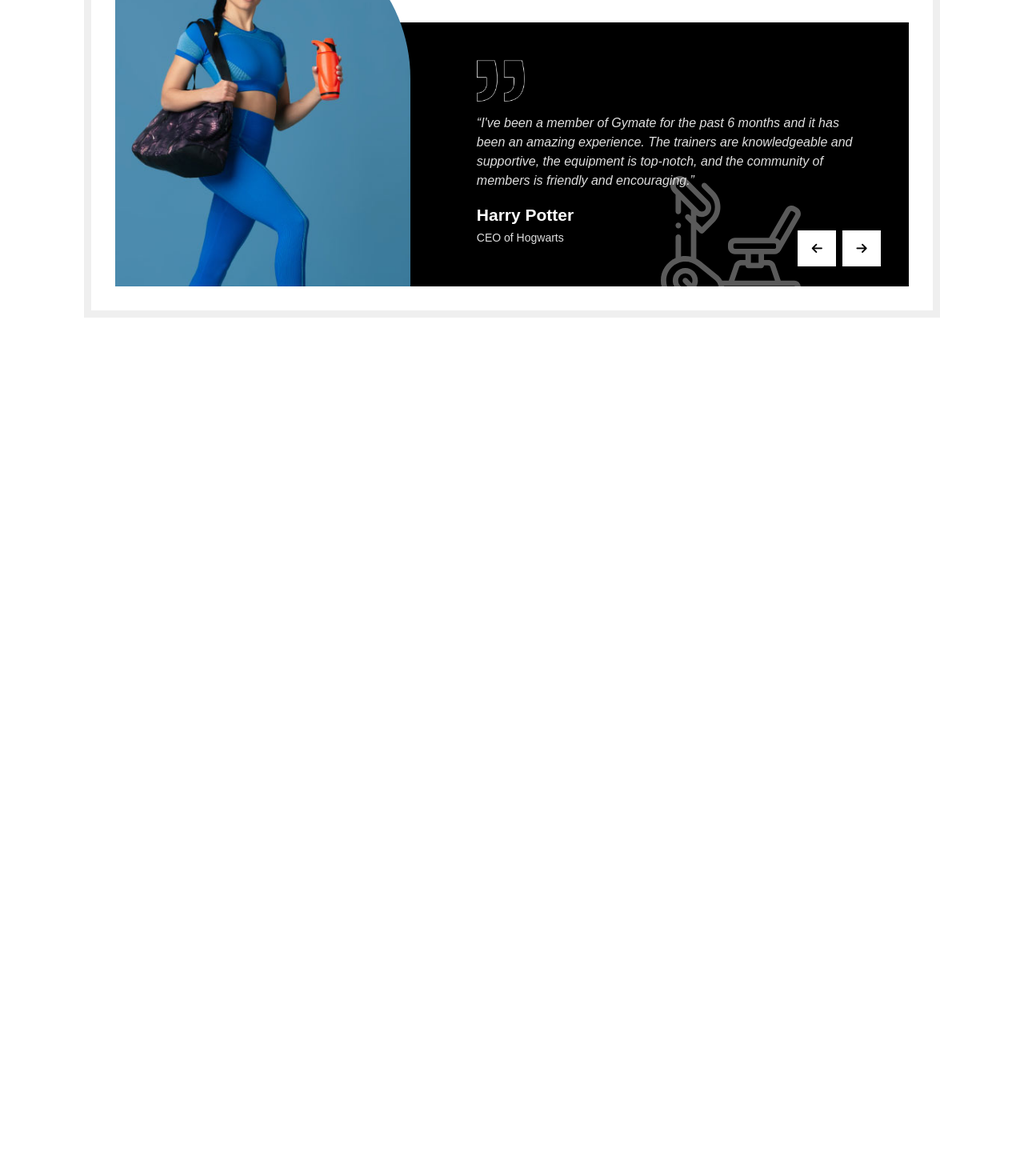
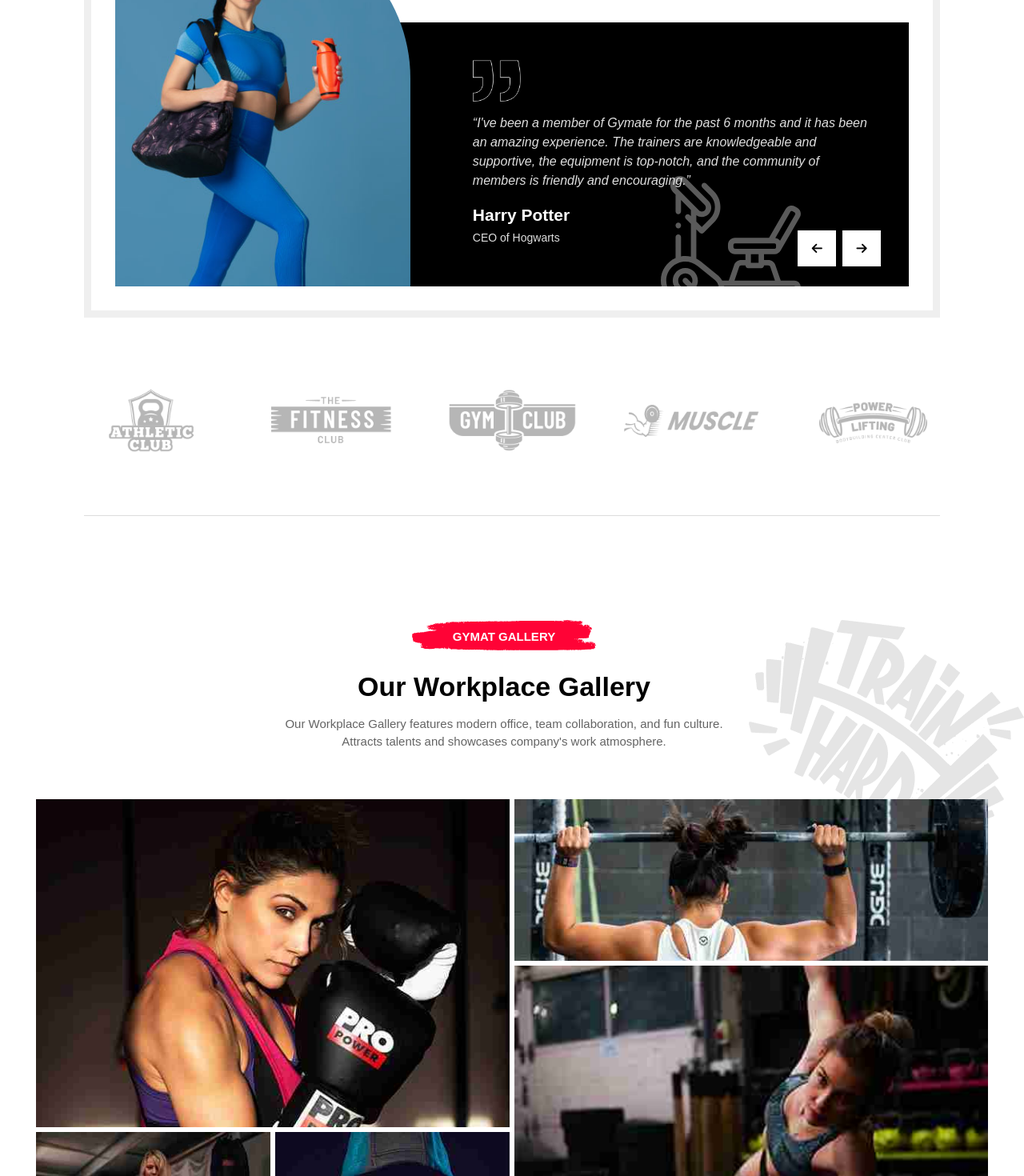
Before and after one commit to MazenMili/gym-website, a React (Create React App) app: page / in a window 1280 px wide. Shown: the part 5133-6603 px from the top of the page at 80% size. Before the commit the page ends 5630 px from the top, so only its background shows below. Built offline with nearby package versions, Linux system fonts and the light colour scheme.

Commit message:
created gallery and bmi section sections

```diff
--- a/package.json
+++ b/package.json
@@ -8,8 +8,11 @@
     "@testing-library/user-event": "^13.5.0",
     "react": "^18.2.0",
     "react-dom": "^18.2.0",
+    "react-responsive-carousel": "^3.2.23",
     "react-router-dom": "^6.6.1",
     "react-scripts": "5.0.1",
+    "react-slick": "^0.29.0",
+    "slick-carousel": "^1.8.1",
     "web-vitals": "^2.1.4"
   },
   "scripts": {
--- a/public/index.html
+++ b/public/index.html
@@ -9,6 +9,7 @@
       name="description"
       content="Web site created using create-react-app"
     />
+
     <link rel="apple-touch-icon" href="%PUBLIC_URL%/logo192.png" />
     <script src="https://kit.fontawesome.com/a388be2306.js" crossorigin="anonymous"></script>
 
--- a/src/App.js
+++ b/src/App.js
@@ -1,6 +1,8 @@
 import About from "./components/About/About";
+import BmiCalc from "./components/BMI/BmiCalc";
 import ChooseUs from "./components/ChooseUs/ChooseUs";
 import Featured from "./components/Featured/Featured";
+import Gallery from "./components/Gallery/Gallery";
 import Hero from "./components/Hero/Hero";
 import Navbar from "./components/Nav/Navbar";
 import Testimonials from "./components/Testimonials/Testimonials";
@@ -16,6 +18,8 @@ function App() {
       <ChooseUs />
       <Trainers />
       <Testimonials />
+      <Gallery />
+      <BmiCalc />
     </>
   );
 }
--- /dev/null
+++ b/src/components/BMI/BmiCalc.jsx
@@ -0,0 +1,84 @@
+import { useState } from "react";
+
+function BmiCalc() {
+  const [weight, setWeight] = useState(0);
+  const [height, setHeight] = useState(0);
+  const [bmi, setBmi] = useState("");
+  const [message, setMessage] = useState("");
+
+  let calcBmi = (e) => {
+    e.preventDefault();
+    if (weight === 0 || height === 0) {
+      alert("Please enter a valid weight and height");
+    } else {
+      let bmi = weight / ((height * height) / 10000);
+      setBmi(bmi.toFixed(1));
+
+      // logic for message
+      if (bmi < 20) {
+        setMessage("Underweight");
+      } else if (bmi >= 20 && bmi < 27) {
+        setMessage("Normal");
+      } else {
+        setMessage("Overweight");
+      }
+    }
+  };
+
+  return (
+    <>
+      <section className="bmi-section py-[6rem]">
+        <div className="container page-padding">
+          <div className="text-white w-[52rem]">
+            <h2 className="text-[4rem] font-bold leading-[1.1] mb-8">
+              Let's Calculate Your <span className="text-[#FF0336]">BMI</span>
+            </h2>
+            <p className="text-[16px] text-[#a1a1a1]">
+              Easily determine your body mass index with our accurate
+              calculation tool.
+            </p>
+            <div className="flex flex-col">
+              <form className="flex w-full gap-6 h-[50px] mt-10 ">
+                <input
+                  onChange={(e) => setWeight(e.target.value)}
+                  value={weight}
+                  className="w-[50%] bg-transparent text-[14px] border-2 border-[#ffffff7d] pl-6"
+                  type="text"
+                  placeholder="Weight / kg"
+                ></input>
+                <input
+                  onChange={(e) => setHeight(e.target.value)}
+                  value={height}
+                  className="w-[50%] bg-transparent text-[14px] border-2 border-[#ffffff7d] pl-6"
+                  type="text"
+                  placeholder="Height / cm"
+                ></input>
+              </form>
+              {/* output */}
+              <p className="mt-10 gap-3 text-[16px] font-medium flex items-center w-full ">
+                <span className="w-1/2">
+                  Your BMI is: &nbsp;
+                  <span className="text-[#ff0336]">{bmi}</span>
+                </span>
+                <span className="w-1/2">
+                  Your weight is: &nbsp;
+                  <span className="text-[#ff0336]">{message}</span>
+                </span>
+              </p>
+              <button
+                onClick={calcBmi}
+                style={{ transition: "all 0.3s" }}
+                type="submit"
+                className="text-[15px] uppercase font-bold mt-10 bg-[#323232] w-[15rem] h-[5rem] hover:bg-[#FF0336]"
+              >
+                Calculate
+              </button>
+            </div>
+          </div>
+        </div>
+      </section>
+    </>
+  );
+}
+
+export default BmiCalc;
--- /dev/null
+++ b/src/components/Gallery/Gallery.jsx
@@ -0,0 +1,50 @@
+import TitleRed from "../../images/who-we-are/title-bg.svg";
+import BgIcon from "../../images/gallery/bg-icon.png";
+
+function Gallery() {
+  return (
+    <>
+      <section className="relative">
+        <img
+          src={BgIcon}
+          alt="bg_img"
+          className="absolute top-[30px] right-0"
+        />
+
+        <div className="container page-padding py-[4rem]">
+          {/* title div -- */}
+          <div className="flex flex-col text-center relative w-[117rem]">
+            <p className="text-white relative z-10 text-[15px] uppercase font-bold mb-10">
+              GYMAT GALLERY
+            </p>
+            <img
+              src={TitleRed}
+              alt="text_bg"
+              className="w-[23rem] absolute -top-[10px] left-[47rem] "
+            />
+
+            <h2 className="text-[3.4rem] font-bold mb-4">
+              Our Workplace Gallery
+            </h2>
+            <p className="text-[#646464] font-medium text-[15px] ">
+              Our Workplace Gallery features modern office, team collaboration,
+              and fun culture.
+              <br /> Attracts talents and showcases company's work atmosphere.
+            </p>
+          </div>
+
+          {/* gallery */}
+          <div className="gallery-grid py-24 w-full h-auto relative">
+            <div id="item-0"></div>
+            <div id="item-1"></div>
+            <div id="item-2"></div>
+            <div id="item-3"></div>
+            <div id="item-4"></div>
+          </div>
+        </div>
+      </section>
+    </>
+  );
+}
+
+export default Gallery;
--- /dev/null
+++ b/src/components/Testimonials/TestimonialBox.jsx
@@ -0,0 +1,20 @@
+import Quotes from "../../images/testimonials/quotes.png";
+import BoxShape from "../../images/testimonials/testimonial-shape.svg";
+
+function TestimonialBox({ text, name, job }) {
+  return (
+    <div className="absolute flex flex-col bg-black  top-0 right-0 w-[60%] h-full py-[47px] px-[50px]">
+      <img alt="quote_img" src={Quotes} className="w-[6rem]" />
+      <p className=" text-[16px] italic text-[#dedede] my-6 z-10">{text}</p>
+      <h3 className="text-white text-[21px] mb-1 font-bold">{name}</h3>
+      <p className="text-[14px] font-medium text-[#dedede]">{job}</p>
+      <img
+        alt="box_img"
+        src={BoxShape}
+        className="w-[17.5rem] absolute bottom-0 right-[13.5rem] invert opacity-40"
+      />
+    </div>
+  );
+}
+
+export default TestimonialBox;
--- /dev/null
+++ b/src/components/Testimonials/TestimonialBoxes.jsx
@@ -0,0 +1,32 @@
+import React from "react";
+import TestimonialBox from "./TestimonialBox";
+
+function TestimonialBoxes() {
+  return (
+    <>
+      {/* <TestimonialBox
+        text=" “I've been a member of Gymate for the past 6 months and it has been an amazing experience. The trainers are knowledgeable and supportive, the
+                  equipment is top-notch, and the community of members is friendly and
+                  encouraging.”"
+        name="John Wick"
+        job="Starbucks Employee"
+      /> */}
+      <TestimonialBox
+        text=" “I've been a member of Gymate for the past 6 months and it has been an amazing experience. The trainers are knowledgeable and supportive, the
+                  equipment is top-notch, and the community of members is friendly and
+                  encouraging.”"
+        name="Harry Potter"
+        job="CEO of Hogwarts"
+      />
+      {/* <TestimonialBox
+        text=" “I've been a member of Gymate for the past 6 months and it has been an amazing experience. The trainers are knowledgeable and supportive, the
+                  equipment is top-notch, and the community of members is friendly and
+                  encouraging.”"
+        name="Bill Gates"
+        job="Founder of Microsoft"
+      /> */}
+    </>
+  );
+}
+
+export default TestimonialBoxes;
--- a/src/components/Testimonials/Testimonials.jsx
+++ b/src/components/Testimonials/Testimonials.jsx
@@ -1,7 +1,11 @@
 import TestimonialImg from "../../images/testimonials/testimonial-new.jpg";
-import Quotes from "../../images/testimonials/quotes.png";
-import BoxShape from "../../images/testimonials/testimonial-shape.svg";
 import TitleBg from "../../images/pricing/titlebg.svg";
+import TestimonialBoxes from "./TestimonialBoxes";
+import Logo1 from "../../images/testimonials/logo1.png";
+import Logo2 from "../../images/testimonials/logo2.png";
+import Logo3 from "../../images/testimonials/logo3.png";
+import Logo4 from "../../images/testimonials/logo4.png";
+import Logo5 from "../../images/testimonials/logo5.png";
 
 function Testimonials() {
   return (
@@ -34,45 +38,60 @@ function Testimonials() {
               {/* all text-boxes */}
               <div className="flex">
                 {/* text box */}
-                <div className="absolute flex flex-col bg-black  top-0 right-0 w-[60%] h-full py-[47px] px-[55px]">
-                  <img alt="quote_img" src={Quotes} className="w-[6rem]" />
-                  <p className=" text-[16px] italic text-[#dedede] my-6 z-10">
-                    “I've been a member of Gymate for the past 6 months and it
-                    has been an amazing experience. The trainers are
-                    knowledgeable and supportive, the equipment is top-notch,
-                    and the community of members is friendly and encouraging.”
-                  </p>
-                  <h3 className="text-white text-[21px] mb-1 font-bold">
-                    Harry Potter
-                  </h3>
-                  <p className="text-[14px] font-medium text-[#dedede]">
-                    CEO of Hogwarts
-                  </p>
-                  <img
-                    alt="box_img"
-                    src={BoxShape}
-                    className="w-[17.5rem] absolute bottom-0 right-[13.5rem] invert opacity-40"
-                  />
-                </div>
+                <TestimonialBoxes />
               </div>
 
               {/* buttons */}
-              <div className="flex gap-3 absolute bottom-[25px] right-[35px]">
+              <div className="flex gap-3 absolute bottom-[25px] right-[35px] z-20">
                 <button
                   style={{ transition: "all 0.2s" }}
                   className="py-5 px-7 bg-white text-black text-2xl hover:bg-[#FF0336] hover:text-white"
                 >
-                  <i class="fa-solid fa-arrow-left"></i>
+                  <i className="fa-solid fa-arrow-left"></i>
                 </button>
                 <button
                   style={{ transition: "all 0.2s" }}
                   className="py-5 px-7 bg-white text-black text-2xl hover:bg-[#FF0336] hover:text-white"
                 >
-                  <i class="fa-solid fa-arrow-right"></i>
+                  <i className="fa-solid fa-arrow-right"></i>
                 </button>
               </div>
             </div>
           </div>
+        </div>
+
+        {/* brand logos */}
+        <div className="flex gap-5 justify-center mt-32 border-b border-solid border-[#64646438] pb-28">
+          <img
+            src={Logo1}
+            alt="logo"
+            className="scale-[.8] hover:invert"
+            style={{ transition: "all 0.3s" }}
+          />
+          <img
+            src={Logo2}
+            alt="logo"
+            className=" scale-[.8] hover:invert"
+            style={{ transition: "all 0.3s" }}
+          />
+          <img
+            src={Logo3}
+            alt="logo"
+            className=" scale-[.8] hover:invert"
+            style={{ transition: "all 0.3s" }}
+          />
+          <img
+            src={Logo4}
+            alt="logo"
+            className=" scale-[.8] hover:invert"
+            style={{ transition: "all 0.3s" }}
+          />
+          <img
+            src={Logo5}
+            alt="logo"
+            className=" scale-[.8] hover:invert"
+            style={{ transition: "all 0.3s" }}
+          />
         </div>
       </section>
     </>
--- a/src/index.css
+++ b/src/index.css
@@ -505,6 +505,113 @@ body {
   height: 4px;
 }
 
+/* gallery grid */
+
+.gallery-grid {
+  display: grid;
+
+  grid-template-rows: 1fr 1fr 1fr;
+  grid-template-columns: 1fr 1fr 1fr 1fr;
+
+  gap: 6px;
+  height: 100%;
+
+}
+
+#item-0 {
+  height: 41rem;
+  width: 100%;
+  background-color: #DE89DD;
+  grid-row-start: 1;
+  grid-column-start: 1;
+
+  grid-row-end: 3;
+  grid-column-end: 3;
+
+  background-image: url('../src/images/gallery/img1.jpg');
+  object-fit: cover;
+  background-size: cover;
+  /* background-position: 0 510px; */
+  background-repeat: no-repeat;
+}
+
+#item-1 {
+
+  background-color: #F7D9AB;
+  grid-row-start: 1;
+  grid-column-start: 3;
+
+  grid-row-end: 2;
+  grid-column-end: 5;
+
+  background-image: url('../src/images/gallery/img2.jpg');
+  object-fit: cover;
+  background-size: cover;
+  background-position: 0px -131px;
+  background-repeat: no-repeat;
+}
+
+#item-2 {
+
+  background-color: #BC775E;
+  grid-row-start: 2;
+  grid-column-start: 3;
+
+  grid-row-end: 4;
+  grid-column-end: 5;
+
+  background-image: url('../src/images/gallery/img5.jpg');
+  object-fit: cover;
+  background-size: cover;
+  background-position: center;
+  background-repeat: no-repeat;
+
+}
+
+#item-3 {
+
+  background-color: #A89CE7;
+  grid-row-start: 3;
+  grid-column-start: 1;
+
+  grid-row-end: 4;
+  grid-column-end: 2;
+
+  background-image: url('../src/images/gallery/img3.jpg');
+  object-fit: cover;
+  background-size: cover;
+  /* background-position: 0 -13px; */
+  background-repeat: no-repeat;
+
+}
+
+#item-4 {
+
+  background-color: #DC9F7C;
+  grid-row-start: 3;
+  grid-column-start: 2;
+
+  grid-row-end: 4;
+  grid-column-end: 3;
+
+  background-image: url('../src/images/gallery/img4.jpg');
+  object-fit: cover;
+  background-size: cover;
+  /* background-position: 0 -81px; */
+  background-repeat: no-repeat;
+
+}
+
+/* bmi section */
+
+.bmi-section {
+  background-image: url('../src/images/bmi/background.jpg');
+  object-fit: cover;
+  background-size: cover;
+  background-position: center right;
+  background-repeat: no-repeat;
+}
+
 /* scrollbar ------------------------- */
 
 /* Firefox */
```
Also changed, not shown: src/images/gallery/bg-icon.png (added), 1 other file (tests, documents, lock files or other folders).
